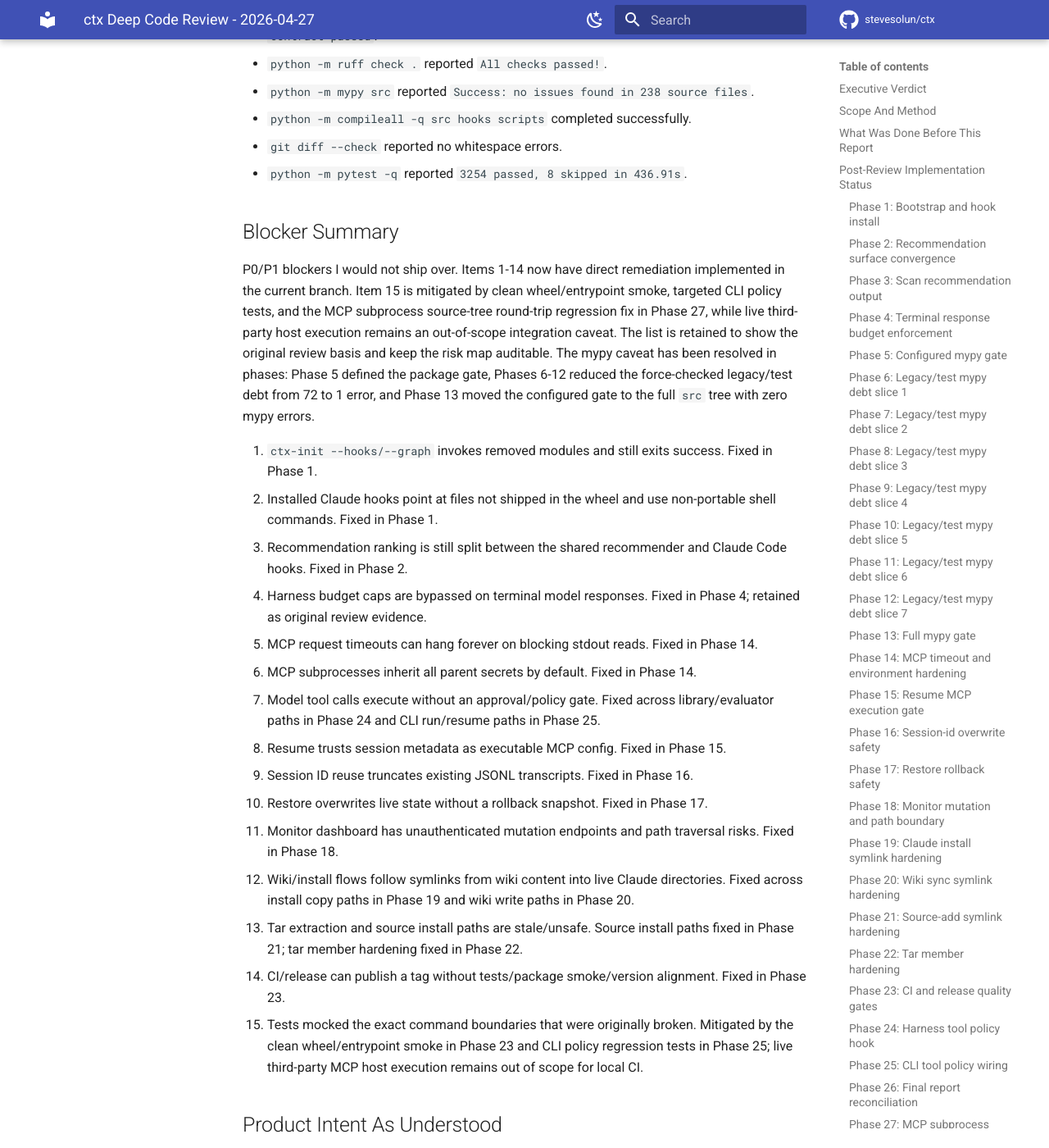
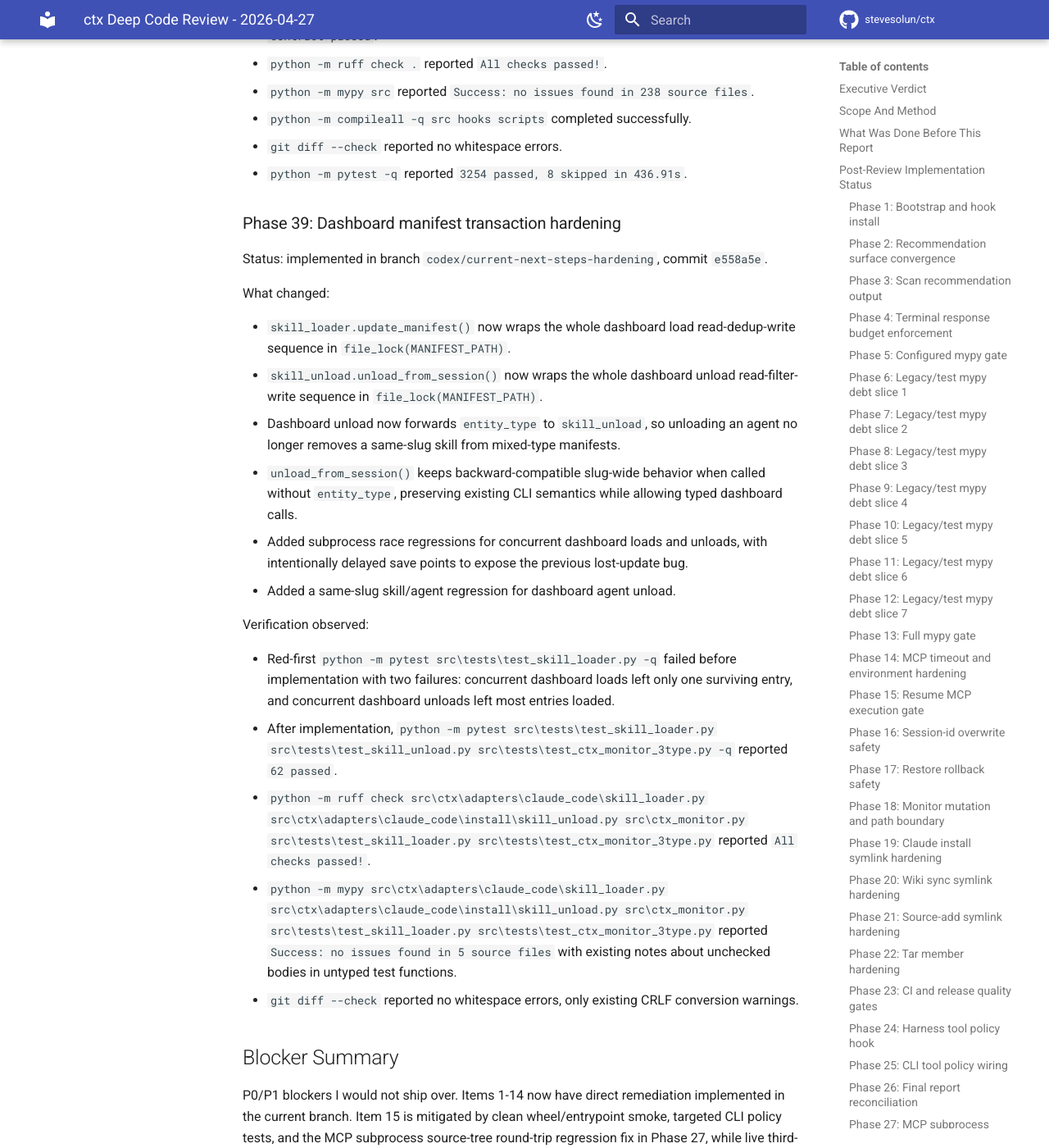
Before and after one commit to stevesolun/ctx, an MkDocs documentation site: the page built from docs/reports/ctx-million-dollar-review-2026-04-27.md, in a window 1280 px wide and 1400 px high, scrolled down 32944 px. Shown: the whole window at 82% size. Built offline with MkDocs 1.6.1 and Material for MkDocs 9.7.7, drawn with Linux system fonts in a browser that asks for light colours; comment, search, counter and statistics services are not loaded; some of the changed text lies outside the part shown.

Commit message:
docs: record dashboard manifest phase

```diff
--- a/docs/reports/ctx-million-dollar-review-2026-04-27.md
+++ b/docs/reports/ctx-million-dollar-review-2026-04-27.md
@@ -859,6 +859,27 @@
 - `python -m compileall -q src hooks scripts` completed successfully.
 - `git diff --check` reported no whitespace errors.
 - `python -m pytest -q` reported `3254 passed, 8 skipped in 436.91s`.
+
+### Phase 39: Dashboard manifest transaction hardening
+
+Status: implemented in branch `codex/current-next-steps-hardening`, commit `e558a5e`.
+
+What changed:
+
+- `skill_loader.update_manifest()` now wraps the whole dashboard load read-dedup-write sequence in `file_lock(MANIFEST_PATH)`.
+- `skill_unload.unload_from_session()` now wraps the whole dashboard unload read-filter-write sequence in `file_lock(MANIFEST_PATH)`.
+- Dashboard unload now forwards `entity_type` to `skill_unload`, so unloading an agent no longer removes a same-slug skill from mixed-type manifests.
+- `unload_from_session()` keeps backward-compatible slug-wide behavior when called without `entity_type`, preserving existing CLI semantics while allowing typed dashboard calls.
+- Added subprocess race regressions for concurrent dashboard loads and unloads, with intentionally delayed save points to expose the previous lost-update bug.
+- Added a same-slug skill/agent regression for dashboard agent unload.
+
+Verification observed:
+
+- Red-first `python -m pytest src\tests\test_skill_loader.py -q` failed before implementation with two failures: concurrent dashboard loads left only one surviving entry, and concurrent dashboard unloads left most entries loaded.
+- After implementation, `python -m pytest src\tests\test_skill_loader.py src\tests\test_skill_unload.py src\tests\test_ctx_monitor_3type.py -q` reported `62 passed`.
+- `python -m ruff check src\ctx\adapters\claude_code\skill_loader.py src\ctx\adapters\claude_code\install\skill_unload.py src\ctx_monitor.py src\tests\test_skill_loader.py src\tests\test_ctx_monitor_3type.py` reported `All checks passed!`.
+- `python -m mypy src\ctx\adapters\claude_code\skill_loader.py src\ctx\adapters\claude_code\install\skill_unload.py src\ctx_monitor.py src\tests\test_skill_loader.py src\tests\test_ctx_monitor_3type.py` reported `Success: no issues found in 5 source files` with existing notes about unchecked bodies in untyped test functions.
+- `git diff --check` reported no whitespace errors, only existing CRLF conversion warnings.
 
 ## Blocker Summary
 
@@ -900,7 +921,7 @@
 2. Harness execution is resumable, bounded, observable, and safe.
 3. Installed/user-state mutations are reversible, locked, and auditable.
 
-The original reviewed source violated all three invariants. Phases 1-38 closed the P0/P1 blocker list plus the first release-hardening slices in the current branch, with the remaining caveats limited to live-host execution, live third-party integrations, release/tag readiness, and exhaustive process-kill crash-consistency scenarios noted below.
+The original reviewed source violated all three invariants. Phases 1-39 closed the original P0/P1 blocker list plus the first release-hardening slices in the current branch, with the remaining caveats now narrowed to one newly surfaced wiki type-sync blocker, live-host execution, live third-party integrations, browser CI ownership, release/tag readiness, and exhaustive process-kill crash-consistency scenarios noted below.
 
 ## P0 Findings
 
@@ -2061,9 +2082,15 @@
 
 ## Current Next Steps
 
-The original P0/P1 remediation work is complete in this branch. The remaining work is release-hardening, not another pass over the same fixed blockers.
-
-1. Run a clean-machine A-Z host flow against a real Claude Code installation:
+The original P0/P1 remediation work is complete in this branch, but the parallel Phase 39 review surfaced one new P1 merge blocker and several release-hardening items that still need treatment before merge/release.
+
+1. Make wiki sync type-aware for mixed manifests:
+   - `wiki_sync.main()` still iterates `manifest["load"]` entries as skills and calls `upsert_skill_page()`/`update_index()` with skill defaults.
+   - A manifest entry such as `{"skill": "github-mcp", "entity_type": "mcp-server"}` can be written under `entities/skills/` and indexed as a skill.
+   - Required fix: route skill, agent, and mcp-server manifest entries through typed wiki page/index helpers, including sharded MCP paths.
+   - Required tests: sync a manifest containing skill, agent, and mcp-server entries and assert the entity paths, frontmatter type, and index sections are correct.
+
+2. Run a clean-machine A-Z host flow against a real Claude Code installation:
    - The opt-in live Claude host gate exists as of Phase 37.
    - Install from the built wheel into a clean virtualenv.
    - Use an isolated temporary home/config directory.
@@ -2074,23 +2101,31 @@
    - Run `ctx-scan-repo --recommend` on a small real repo and verify the same bundle through CLI, Python API, MCP, and Claude Code hook surfaces.
    - Keep this manual and quota-acknowledged: discovery showed `claude -p` can hit `error_max_budget_usd`, and this branch now requires an explicit environment acknowledgement plus a small `--max-budget-usd` cap before any live model call.
 
-2. Validate live third-party MCP behavior:
+3. Validate live third-party MCP behavior:
    - The opt-in live MCP compatibility gate exists as of Phase 35.
    - Test at least one trusted real third-party MCP server for startup, `tools/list`, `tools/call`, timeout, stderr diagnostics, and env allowlist behavior.
    - Verify `ctx run --allow-tool/--deny-tool` UX when real model-visible tool names are involved.
    - Document any compatibility exceptions that require `inherit_env=True`.
+   - Fix the live MCP config parser first: `inherit_env` must be a strict JSON boolean, not `bool(payload.get(...))`, because string values such as `"false"` currently become truthy in the opt-in test harness.
    - Do not run `npx` or any third-party MCP command by default in CI.
 
-3. Stress crash consistency and concurrent writers:
+4. Stress crash consistency and concurrent writers:
    - Kill processes during restore, wiki sync, manifest updates, and session writes.
    - Verify rollback snapshots, atomic temp-file replacement, and lock behavior.
    - Add regression tests for partial-write and parallel-writer cases not already covered.
-   - Manifest install/uninstall lost-update coverage was fixed in Phase 34, and wiki atomic write/lock coverage was hardened in Phase 38.
+   - Manifest install/uninstall lost-update coverage was fixed in Phase 34, active dashboard load/unload lost-update coverage was fixed in Phase 39, and wiki atomic write/lock coverage was hardened in Phase 38.
    - Remaining crash-consistency work should focus on process-kill restore/session interruption cases and any writer that still bypasses the shared atomic helpers.
 
-4. Prepare release readiness material:
+5. Make browser security coverage real in CI:
+   - `.github/workflows/test.yml` still installs `.[dev]`, while Playwright is in the `browser` extra.
+   - Add a dedicated browser job that installs `.[dev,browser]`, installs Chromium, and runs `src/tests/test_ctx_monitor_browser.py` under the `browser` marker.
+   - Harden the SSE browser test by waiting for both EventSource connections to open before writing the single audit event.
+
+6. Prepare release readiness material:
    - Generate a changelog from the remediation commits.
    - Document behavior changes around MCP env inheritance and tool policy.
+   - Bump `pyproject.toml` and `src/ctx/__init__.py` off `0.6.4`; PyPI and the existing remote tag already use `0.6.4`.
+   - Reconcile the many `[Unreleased]` changelog sections into a real release section.
    - Dry-run the tag/version/publish workflow before publishing.
 
 ## Residual Uncertainty
```
